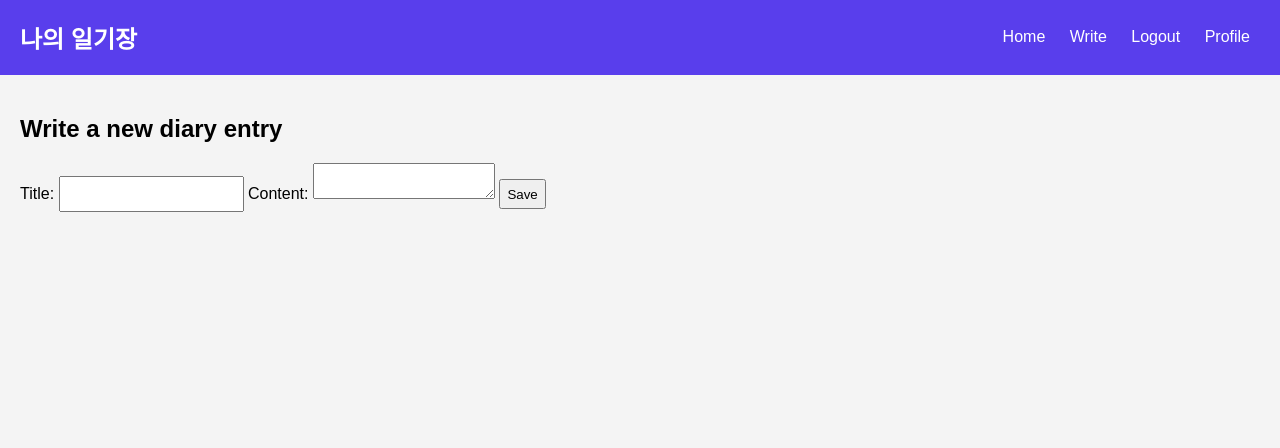
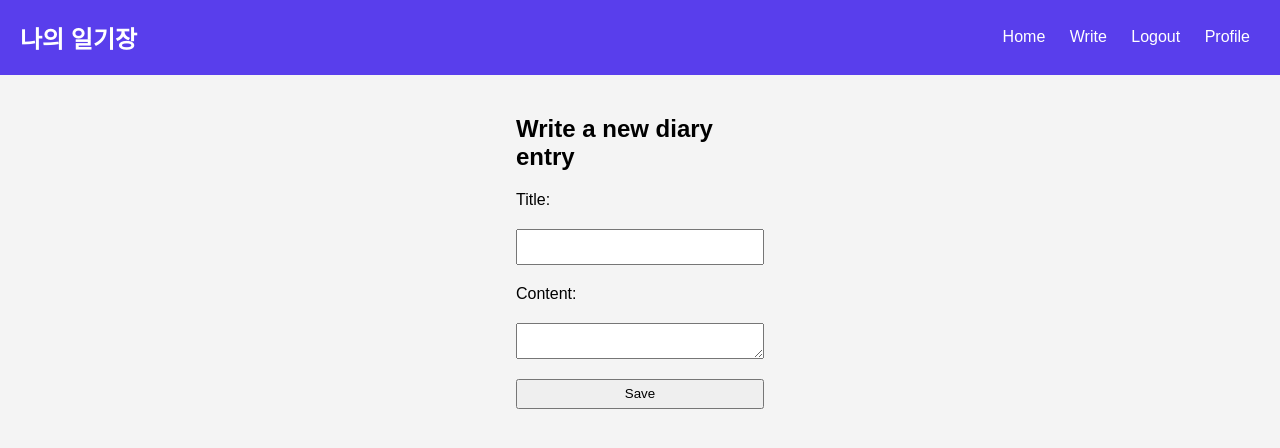
Before and after one commit to JunYoungKr/WebProgramming_Project, a PHP site: page /php/diary.php in a window 1280 px wide. Shown: the top 448 px of the page. Run offline with PHP 8.4, Linux system fonts and the light colour scheme; the visitor is signed in with stand-in values (Sample User, id 1).

Commit message:
Last Push

```diff
--- a/php/diary.html
+++ b/php/diary.html
@@ -18,8 +18,8 @@
             <a href="profile.php">Profile</a>
         </nav>
     </header>
-    <main>
-        <section id="write-diary">
+    <main class="mainContainer">
+        <section class="sectionContainer" id="write-diary">
             <h2>Write a new diary entry</h2>
             <form class="registerContainer" action="diary.php" method="post">
                 <label for="title">Title:</label>
--- a/php/diary.php
+++ b/php/diary.php
@@ -44,10 +44,10 @@ if ($_SERVER["REQUEST_METHOD"] == "POST") {
             <a href="profile.php">Profile</a>
         </nav>
     </header>
-    <main>
-        <section id="write-diary">
+    <main class="mainContainer">
+        <section class="sectionContainer" id="write-diary">
             <h2>Write a new diary entry</h2>
-            <form action="diary.php" method="post">
+            <form class="registerContainer" action="diary.php" method="post">
                 <label for="title">Title:</label>
                 <input type="text" id="title" name="title" required>
                 <label for="content">Content:</label>
--- a/php/diary_list.php
+++ b/php/diary_list.php
@@ -30,8 +30,8 @@ $result = $conn->query($sql);
             <a href="profile.php">Profile</a>
         </nav>
     </header>
-    <main>
-        <section id="diary-list">
+    <main class="mainContainer">
+        <section class="sectionContainer" id="diary-list">
             <h2>내 일기장</h2>
             <?php
             if ($result->num_rows > 0) {
```
